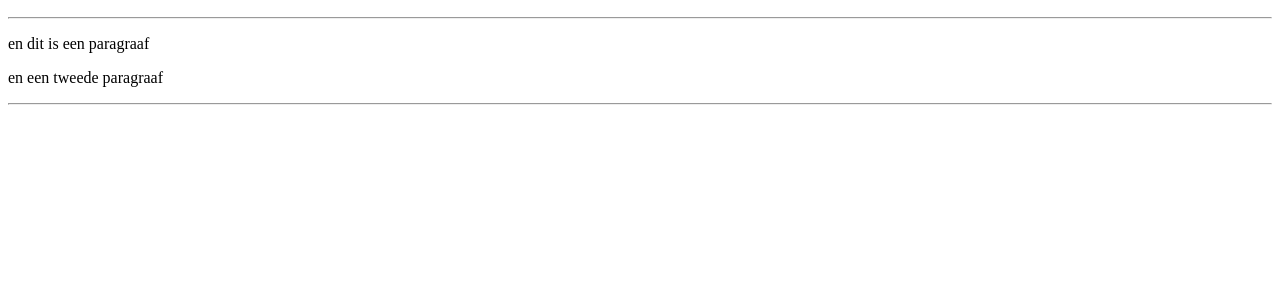
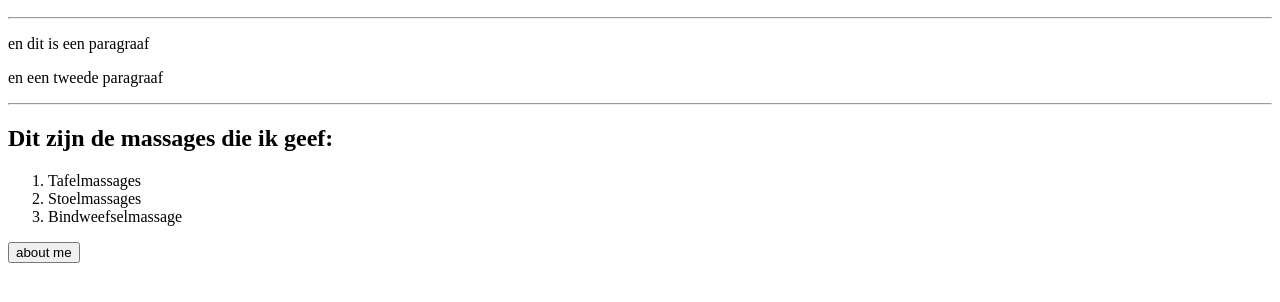
Before and after one commit to RonaldHavermans/files-and-folders, a plain HTML site: page index.html in a window 1280 px wide. Shown: the part 110-412 px from the top of the page. Drawn offline with Linux system fonts and the light colour scheme.

Commit message:
Add files via upload
Opdracht 2

```diff
--- a/index.html
+++ b/index.html
@@ -10,5 +10,14 @@
        <p>en dit is een paragraaf</p>
        <p>en een tweede paragraaf</p>
        <hr>
+       <h2>Dit zijn de massages die ik geef:</h2>
+       <ol>
+           <li>Tafelmassages</li>
+           <li>Stoelmassages</li>
+           <li>Bindweefselmassage</li>
+       </ol>
+
+       <a href="about.html" /a>
+        <button>about me</button>
     </body>
 </html>
```
Also changed, not shown: about.html (added, +17 -0 lines), ronald.jpg (added).
